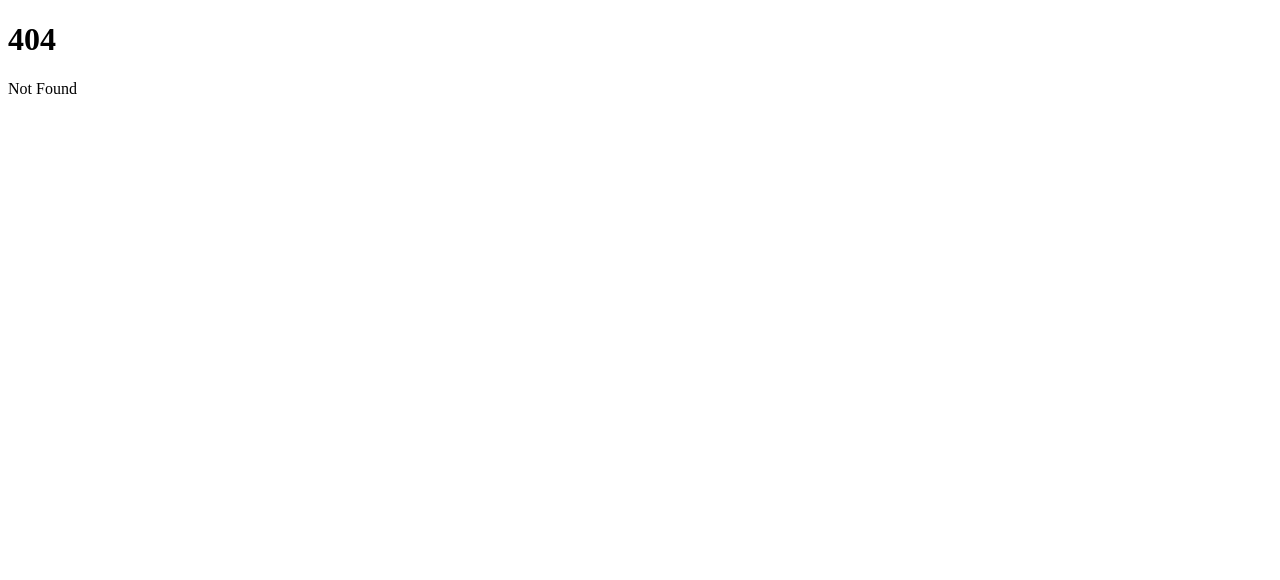
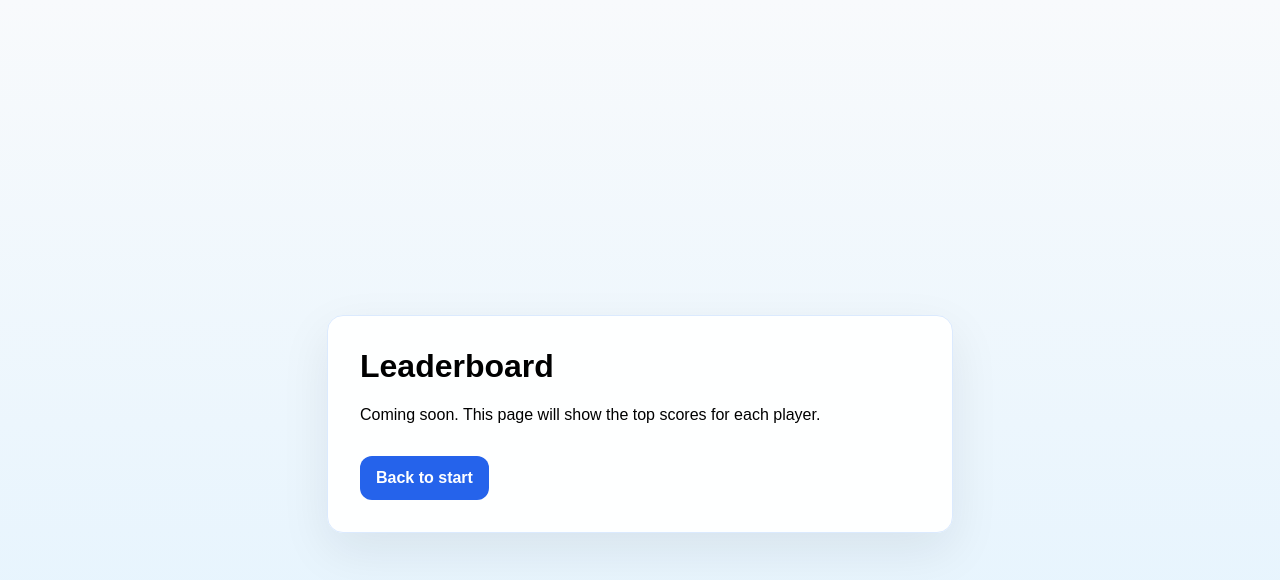
Before and after one commit to Japanese-IT-Pathway-Group-5/Japanese-Quiz-Game, a SvelteKit app: page /leaderboard in a window 1280 px wide. Before the commit this address had no page. Shown: the top 580 px of the page. Built offline with nearby package versions, Linux system fonts and the light colour scheme.

Commit message:
feat(start): add start screen and session nickname flow

```diff
--- a/src/routes/+page.svelte
+++ b/src/routes/+page.svelte
@@ -1,31 +1,169 @@
 <script lang="ts">
-	import QuestionCard from '$lib/components/QuestionCard.svelte';
+	import type { PageData, ActionData } from './$types';
 
-	const sampleQuestion = {
-		id: 'demo-q-01',
-		format: 'multiple_choice',
-		prompt: 'What is the meaning of 「案内する」 (あんないする)?',
-		promptJa: '案内する',
-		choices: [
-			{ id: 'demo-c-01', text: 'To guide / show around' },
-			{ id: 'demo-c-02', text: 'To invite' },
-			{ id: 'demo-c-03', text: 'To prepare' },
-			{ id: 'demo-c-04', text: 'To decide' }
-		]
-	} as const;
+	let { data, form }: { data: PageData; form: ActionData } = $props();
+
+	const nickname = $derived(form?.nickname ?? data.nickname ?? '');
+	const level = $derived(form?.level ?? 'N4');
 </script>
 
+<svelte:head>
+	<title>Japanese Quiz Game</title>
+</svelte:head>
+
 <main class="page-shell">
-	<QuestionCard question={sampleQuestion} />
+	<div class="start-card">
+		<h1>Japanese Quiz Game</h1>
+		<p class="intro">Test your JLPT vocabulary and grammar with a quick, timed quiz.</p>
+
+		<form method="POST" class="start-form">
+			<label class="field-label" for="nickname">Nickname</label>
+			<input
+				id="nickname"
+				name="nickname"
+				type="text"
+				maxlength="30"
+				value={nickname}
+				autocomplete="nickname"
+				required
+			/>
+
+			<div class="field-group" role="radiogroup" aria-label="Choose quiz level">
+				<p class="field-label">Choose a level</p>
+				<label class="level-option">
+					<input type="radio" name="level" value="N4" checked={level === 'N4'} />
+					<span>N4</span>
+				</label>
+				<label class="level-option">
+					<input type="radio" name="level" value="N3" checked={level === 'N3'} />
+					<span>N3</span>
+				</label>
+			</div>
+
+			<button type="submit" class="start-button">Start</button>
+
+			{#if form?.error}
+				<p class="error" role="alert">{form.error}</p>
+			{/if}
+		</form>
+
+		<nav class="quick-links" aria-label="Quick links">
+			<a href="/leaderboard">Leaderboard</a>
+			<a href="/credits">Credits</a>
+		</nav>
+	</div>
 </main>
 
 <style>
+	:global(body) {
+		margin: 0;
+		font-family: Arial, sans-serif;
+		background: linear-gradient(180deg, #f8fafc 0%, #e0f2fe 100%);
+	}
+
 	.page-shell {
 		min-height: 100vh;
 		display: flex;
 		align-items: center;
 		justify-content: center;
 		padding: 1.5rem;
-		background: linear-gradient(180deg, #f8fafc 0%, #e0f2fe 100%);
+	}
+
+	.start-card {
+		width: min(100%, 640px);
+		background: rgba(255, 255, 255, 0.96);
+		border: 1px solid #dbeafe;
+		border-radius: 1rem;
+		box-shadow: 0 18px 50px rgba(15, 23, 42, 0.08);
+		padding: 2rem;
+	}
+
+	h1 {
+		margin: 0;
+		font-size: clamp(2rem, 4vw, 2.6rem);
+	}
+
+	.intro {
+		margin: 0.75rem 0 1.5rem;
+		font-size: 1.05rem;
+		color: #475569;
+	}
+
+	.start-form {
+		display: grid;
+		gap: 1rem;
+	}
+
+	.field-label {
+		font-size: 0.95rem;
+		font-weight: 700;
+		color: #1e293b;
+	}
+
+	input[type='text'] {
+		width: 100%;
+		padding: 0.85rem 1rem;
+		border: 2px solid #cbd5e1;
+		border-radius: 0.8rem;
+		font-size: 1rem;
+		box-sizing: border-box;
+	}
+
+	.field-group {
+		display: grid;
+		gap: 0.75rem;
+	}
+
+	.level-option {
+		display: flex;
+		align-items: center;
+		gap: 0.7rem;
+		padding: 0.85rem 1rem;
+		border: 2px solid #cbd5e1;
+		border-radius: 0.8rem;
+		background: #f8fafc;
+	}
+
+	.level-option input {
+		transform: scale(1.2);
+	}
+
+	.start-button {
+		padding: 0.9rem 1.1rem;
+		border: 0;
+		border-radius: 0.8rem;
+		background: #2563eb;
+		color: white;
+		font-size: 1rem;
+		font-weight: 700;
+		cursor: pointer;
+	}
+
+	.error {
+		margin: 0;
+		padding: 0.75rem 1rem;
+		border-radius: 0.75rem;
+		background: #fef2f2;
+		border: 1px solid #fecaca;
+		color: #b91c1c;
+		font-weight: 600;
+	}
+
+	.quick-links {
+		display: flex;
+		flex-wrap: wrap;
+		gap: 0.75rem;
+		margin-top: 1.5rem;
+	}
+
+	.quick-links a {
+		display: inline-block;
+		padding: 0.7rem 0.9rem;
+		border-radius: 0.75rem;
+		background: #eff6ff;
+		border: 1px solid #bfdbfe;
+		color: #1d4ed8;
+		text-decoration: none;
+		font-weight: 700;
 	}
 </style>
--- /dev/null
+++ b/src/routes/credits/+page.svelte
@@ -0,0 +1,51 @@
+<svelte:head>
+	<title>Credits</title>
+</svelte:head>
+
+<main class="page-shell">
+	<div class="info-card">
+		<h1>Credits</h1>
+		<p>This page will list the team members and their contributions.</p>
+		<a href="/">Back to start</a>
+	</div>
+</main>
+
+<style>
+	:global(body) {
+		margin: 0;
+		font-family: Arial, sans-serif;
+		background: linear-gradient(180deg, #f8fafc 0%, #e0f2fe 100%);
+	}
+
+	.page-shell {
+		min-height: 100vh;
+		display: flex;
+		align-items: center;
+		justify-content: center;
+		padding: 1.5rem;
+	}
+
+	.info-card {
+		width: min(100%, 560px);
+		background: rgba(255, 255, 255, 0.96);
+		border: 1px solid #dbeafe;
+		border-radius: 1rem;
+		padding: 2rem;
+		box-shadow: 0 18px 50px rgba(15, 23, 42, 0.08);
+	}
+
+	h1 {
+		margin-top: 0;
+	}
+
+	a {
+		display: inline-block;
+		margin-top: 1rem;
+		padding: 0.8rem 1rem;
+		background: #2563eb;
+		color: white;
+		border-radius: 0.75rem;
+		text-decoration: none;
+		font-weight: 700;
+	}
+</style>
--- /dev/null
+++ b/src/routes/leaderboard/+page.svelte
@@ -0,0 +1,51 @@
+<svelte:head>
+	<title>Leaderboard</title>
+</svelte:head>
+
+<main class="page-shell">
+	<div class="info-card">
+		<h1>Leaderboard</h1>
+		<p>Coming soon. This page will show the top scores for each player.</p>
+		<a href="/">Back to start</a>
+	</div>
+</main>
+
+<style>
+	:global(body) {
+		margin: 0;
+		font-family: Arial, sans-serif;
+		background: linear-gradient(180deg, #f8fafc 0%, #e0f2fe 100%);
+	}
+
+	.page-shell {
+		min-height: 100vh;
+		display: flex;
+		align-items: center;
+		justify-content: center;
+		padding: 1.5rem;
+	}
+
+	.info-card {
+		width: min(100%, 560px);
+		background: rgba(255, 255, 255, 0.96);
+		border: 1px solid #dbeafe;
+		border-radius: 1rem;
+		padding: 2rem;
+		box-shadow: 0 18px 50px rgba(15, 23, 42, 0.08);
+	}
+
+	h1 {
+		margin-top: 0;
+	}
+
+	a {
+		display: inline-block;
+		margin-top: 1rem;
+		padding: 0.8rem 1rem;
+		background: #2563eb;
+		color: white;
+		border-radius: 0.75rem;
+		text-decoration: none;
+		font-weight: 700;
+	}
+</style>
```
Also changed, not shown: src/routes/+page.server.ts (added, +105 -0 lines).
